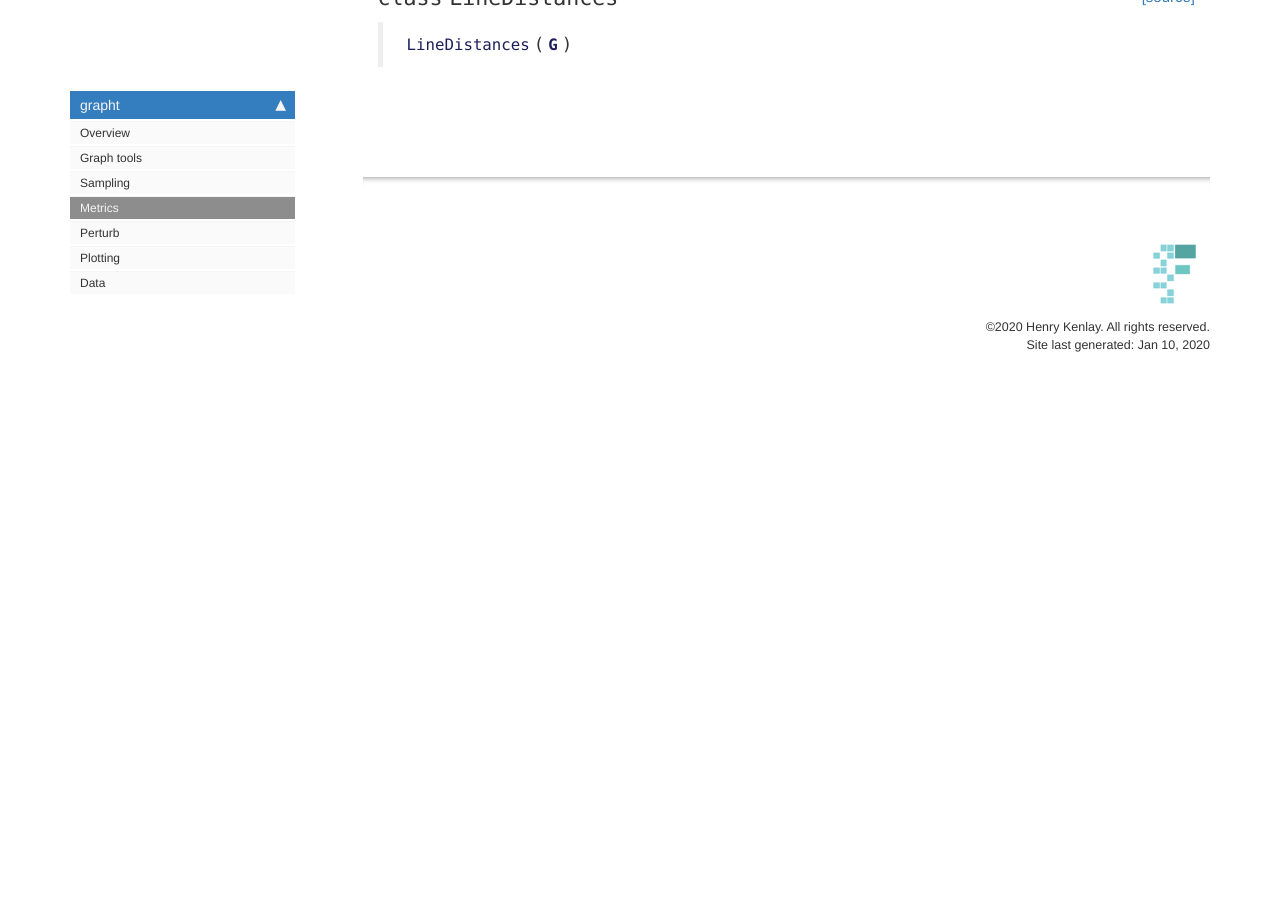
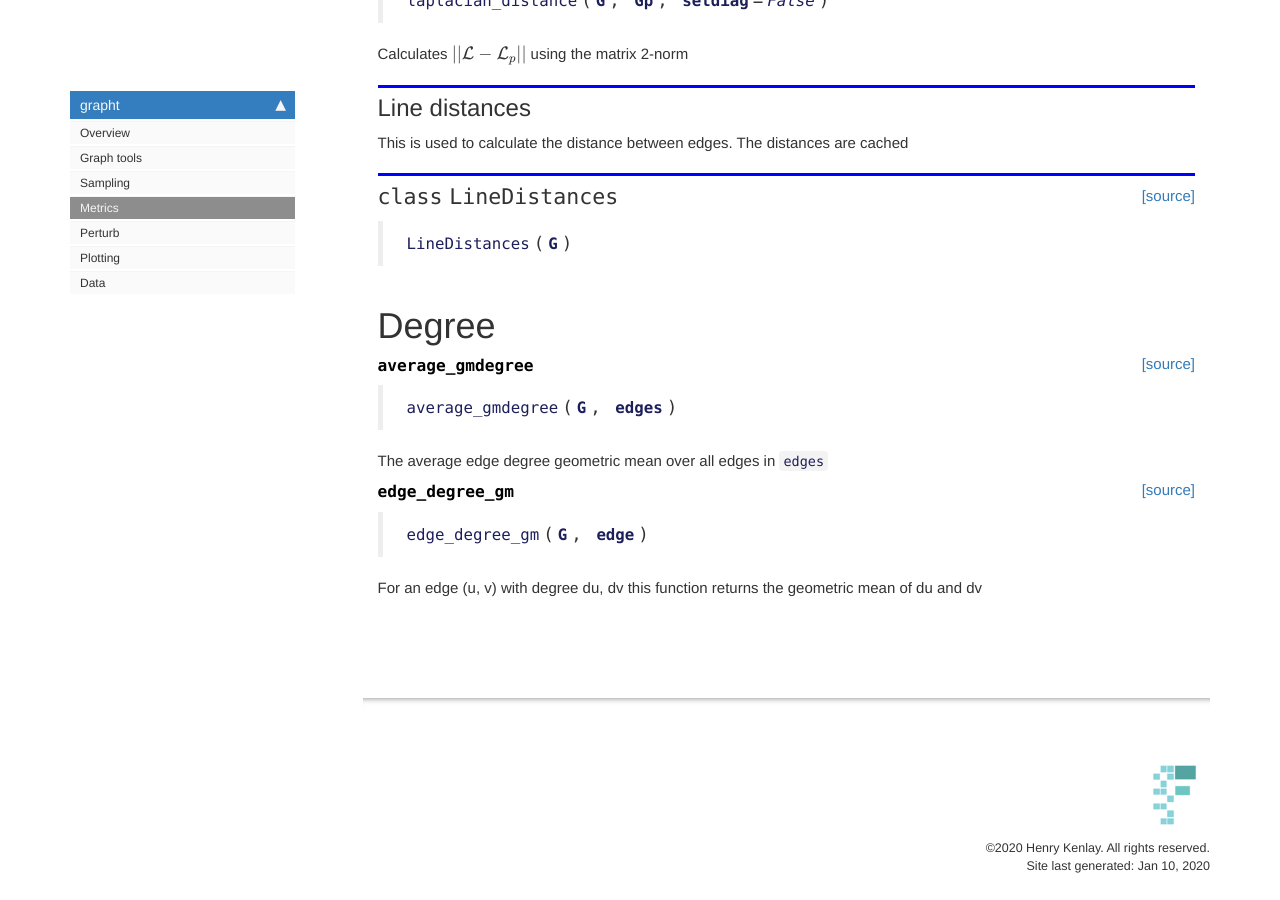
Before and after one commit to henrykenlay/grapht, a Jekyll site: the page built from docs/metrics.html, in a window 1280 px wide and 900 px high, scrolled down 1113 px. Built offline with Jekyll 4.4.1, drawn with Linux system fonts in a browser that asks for light colours; nearby versions of some CDN libraries; comment, search, counter and statistics services are not loaded; before the commit the page ends 1518 px from its top, so only the background shows below that; some of the changed text lies outside the part shown.

Commit message:
some new features

```diff
--- a/docs/data.html
+++ b/docs/data.html
@@ -128,7 +128,7 @@
 
 
 <div class="output_markdown rendered_html output_subarea ">
-<h2 id="SensorGraph" class="doc_header"><code>class</code> <code>SensorGraph</code><a href="https://github.com/HenryKenlay/grapht/tree/master/grapht/data.py#L59" class="source_link" style="float:right">[source]</a></h2><blockquote><p><code>SensorGraph</code>(<strong><code>n</code></strong>)</p>
+<h2 id="SensorGraph" class="doc_header"><code>class</code> <code>SensorGraph</code><a href="https://github.com/HenryKenlay/grapht/tree/master/grapht/data.py#L62" class="source_link" style="float:right">[source]</a></h2><blockquote><p><code>SensorGraph</code>(<strong><code>n</code></strong>)</p>
 </blockquote>
 <p>KNN sensor graph, this used the github pygsp.graphs.Sensor implementation, not the stable release (i.e. as described in the docs)</p>
 
@@ -149,7 +149,7 @@
 
 
 <div class="output_markdown rendered_html output_subarea ">
-<h2 id="CoraGraph" class="doc_header"><code>class</code> <code>CoraGraph</code><a href="https://github.com/HenryKenlay/grapht/tree/master/grapht/data.py#L74" class="source_link" style="float:right">[source]</a></h2><blockquote><p><code>CoraGraph</code>(<strong><code>save_location</code></strong>=<em><code>'/tmp/cora'</code></em>)</p>
+<h2 id="CoraGraph" class="doc_header"><code>class</code> <code>CoraGraph</code><a href="https://github.com/HenryKenlay/grapht/tree/master/grapht/data.py#L79" class="source_link" style="float:right">[source]</a></h2><blockquote><p><code>CoraGraph</code>(<strong><code>save_location</code></strong>=<em><code>'/tmp/cora'</code></em>)</p>
 </blockquote>
 
 </div>
--- a/docs/metrics.html
+++ b/docs/metrics.html
@@ -50,7 +50,28 @@
 
 
 <div class="output_markdown rendered_html output_subarea ">
-<h4 id="sparse_2norm" class="doc_header"><code>sparse_2norm</code><a href="https://github.com/HenryKenlay/grapht/tree/master/grapht/metrics.py#L14" class="source_link" style="float:right">[source]</a></h4><blockquote><p><code>sparse_2norm</code>(<strong><code>A</code></strong>)</p>
+<h4 id="sparse_norm" class="doc_header"><code>sparse_norm</code><a href="https://github.com/HenryKenlay/grapht/tree/master/grapht/metrics.py#L15" class="source_link" style="float:right">[source]</a></h4><blockquote><p><code>sparse_norm</code>(<strong><code>A</code></strong>, <strong><code>ord</code></strong>=<em><code>2</code></em>)</p>
+</blockquote>
+<p>Like scipy.sparse.lingalg.norm but with 2 and max norm implemented</p>
+
+</div>
+
+</div>
+
+</div>
+</div>
+
+</div>
+<div class="cell border-box-sizing code_cell rendered">
+
+<div class="output_wrapper">
+<div class="output">
+
+<div class="output_area">
+
+
+<div class="output_markdown rendered_html output_subarea ">
+<h4 id="sparse_2norm" class="doc_header"><code>sparse_2norm</code><a href="https://github.com/HenryKenlay/grapht/tree/master/grapht/metrics.py#L24" class="source_link" style="float:right">[source]</a></h4><blockquote><p><code>sparse_2norm</code>(<strong><code>A</code></strong>)</p>
 </blockquote>
 <p>Returns the matrix 2-norm of a sparse matrix <code>A</code></p>
 
@@ -71,7 +92,7 @@
 
 
 <div class="output_markdown rendered_html output_subarea ">
-<h4 id="sparse_maxnorm" class="doc_header"><code>sparse_maxnorm</code><a href="https://github.com/HenryKenlay/grapht/tree/master/grapht/metrics.py#L18" class="source_link" style="float:right">[source]</a></h4><blockquote><p><code>sparse_maxnorm</code>(<strong><code>A</code></strong>)</p>
+<h4 id="sparse_maxnorm" class="doc_header"><code>sparse_maxnorm</code><a href="https://github.com/HenryKenlay/grapht/tree/master/grapht/metrics.py#L28" class="source_link" style="float:right">[source]</a></h4><blockquote><p><code>sparse_maxnorm</code>(<strong><code>A</code></strong>)</p>
 </blockquote>
 <p>Returns the max |A_ij| for a sparse matrix <code>A</code></p>
 
@@ -102,7 +123,7 @@
 
 
 <div class="output_markdown rendered_html output_subarea ">
-<h4 id="laplacian_distance" class="doc_header"><code>laplacian_distance</code><a href="https://github.com/HenryKenlay/grapht/tree/master/grapht/metrics.py#L23" class="source_link" style="float:right">[source]</a></h4><blockquote><p><code>laplacian_distance</code>(<strong><code>G</code></strong>, <strong><code>Gp</code></strong>, <strong><code>setdiag</code></strong>=<em><code>False</code></em>)</p>
+<h4 id="laplacian_distance" class="doc_header"><code>laplacian_distance</code><a href="https://github.com/HenryKenlay/grapht/tree/master/grapht/metrics.py#L33" class="source_link" style="float:right">[source]</a></h4><blockquote><p><code>laplacian_distance</code>(<strong><code>G</code></strong>, <strong><code>Gp</code></strong>, <strong><code>setdiag</code></strong>=<em><code>False</code></em>)</p>
 </blockquote>
 <p>Calculates $|| \mathcal{L} -  \mathcal{L}_p ||$ using the matrix 2-norm</p>
 
@@ -139,7 +160,7 @@
 
 
 <div class="output_markdown rendered_html output_subarea ">
-<h2 id="LineDistances" class="doc_header"><code>class</code> <code>LineDistances</code><a href="https://github.com/HenryKenlay/grapht/tree/master/grapht/metrics.py#L31" class="source_link" style="float:right">[source]</a></h2><blockquote><p><code>LineDistances</code>(<strong><code>G</code></strong>)</p>
+<h2 id="LineDistances" class="doc_header"><code>class</code> <code>LineDistances</code><a href="https://github.com/HenryKenlay/grapht/tree/master/grapht/metrics.py#L41" class="source_link" style="float:right">[source]</a></h2><blockquote><p><code>LineDistances</code>(<strong><code>G</code></strong>)</p>
 </blockquote>
 
 </div>
@@ -150,4 +171,55 @@
 </div>
 
 </div>
+<div class="cell border-box-sizing text_cell rendered"><div class="inner_cell">
+<div class="text_cell_render border-box-sizing rendered_html">
+<h1 id="Degree">Degree<a class="anchor-link" href="#Degree">&#182;</a></h1>
 </div>
+</div>
+</div>
+<div class="cell border-box-sizing code_cell rendered">
+
+</div>
+<div class="cell border-box-sizing code_cell rendered">
+
+<div class="output_wrapper">
+<div class="output">
+
+<div class="output_area">
+
+
+<div class="output_markdown rendered_html output_subarea ">
+<h4 id="average_gmdegree" class="doc_header"><code>average_gmdegree</code><a href="https://github.com/HenryKenlay/grapht/tree/master/grapht/metrics.py#L61" class="source_link" style="float:right">[source]</a></h4><blockquote><p><code>average_gmdegree</code>(<strong><code>G</code></strong>, <strong><code>edges</code></strong>)</p>
+</blockquote>
+<p>The average edge degree geometric mean over all edges in <code>edges</code></p>
+
+</div>
+
+</div>
+
+</div>
+</div>
+
+</div>
+<div class="cell border-box-sizing code_cell rendered">
+
+<div class="output_wrapper">
+<div class="output">
+
+<div class="output_area">
+
+
+<div class="output_markdown rendered_html output_subarea ">
+<h4 id="edge_degree_gm" class="doc_header"><code>edge_degree_gm</code><a href="https://github.com/HenryKenlay/grapht/tree/master/grapht/metrics.py#L65" class="source_link" style="float:right">[source]</a></h4><blockquote><p><code>edge_degree_gm</code>(<strong><code>G</code></strong>, <strong><code>edge</code></strong>)</p>
+</blockquote>
+<p>For an edge (u, v) with degree du, dv this function returns the geometric mean of du and dv</p>
+
+</div>
+
+</div>
+
+</div>
+</div>
+
+</div>
+</div>
--- a/grapht/_nbdev.py
+++ b/grapht/_nbdev.py
@@ -5,6 +5,7 @@
 index = {"non_pendant_edges": "00_graphtools.ipynb",
          "is_pendant": "00_graphtools.ipynb",
          "has_isolated_nodes": "00_graphtools.ipynb",
+         "edges_removed": "00_graphtools.ipynb",
          "laplacian": "00_graphtools.ipynb",
          "sample_nodes": "01_sampling.ipynb",
          "sample_node": "01_sampling.ipynb",
@@ -12,12 +13,16 @@
          "dilate": "01_sampling.ipynb",
          "sample_edges": "01_sampling.ipynb",
          "khop_subgraph": "01_sampling.ipynb",
+         "sparse_norm": "02_metrics.ipynb",
          "sparse_2norm": "02_metrics.ipynb",
          "sparse_maxnorm": "02_metrics.ipynb",
          "laplacian_distance": "02_metrics.ipynb",
          "LineDistances": "02_metrics.ipynb",
+         "average_gmdegree": "02_metrics.ipynb",
+         "edge_degree_gm": "02_metrics.ipynb",
          "khop_edge_deletion": "03_perturb.ipynb",
          "highlight_edges": "04_plotting.ipynb",
+         "heatmap": "04_plotting.ipynb",
          "cora": "05_data.ipynb",
          "make_planar_graph": "05_data.ipynb",
          "BAGraph": "05_data.ipynb",
--- a/grapht/graphtools.py
+++ b/grapht/graphtools.py
@@ -1,6 +1,6 @@
 # AUTOGENERATED! DO NOT EDIT! File to edit: 00_graphtools.ipynb (unless otherwise specified).
 
-__all__ = ['non_pendant_edges', 'is_pendant', 'has_isolated_nodes', 'laplacian']
+__all__ = ['non_pendant_edges', 'is_pendant', 'has_isolated_nodes', 'edges_removed', 'laplacian']
 
 # Cell
 from nbdev.showdoc import *
@@ -29,6 +29,10 @@
     else:
         return False
 
+def edges_removed(G, Gp):
+    "If Gp is made by removing edges from G this method will return a list of those edges"
+    return list(set(G.edges()) - set(Gp.edges()))
+
 # Cell
 def laplacian(G, setdiag=False):
     "Laplacian matrix of the graph `G`"
--- a/grapht/perturb.py
+++ b/grapht/perturb.py
@@ -12,10 +12,12 @@
 def khop_edge_deletion(G, k, r):
     """
     Removes r edges which are in a k-hop neighbourhood of some node, the graph will remain connected
+
+    If k is None then the samples are taken uniformly
     """
     solution = None
     while solution is None:
-        subgraph = khop_subgraph(G, k)
+        subgraph = khop_subgraph(G, k) if k is not None else G
         if len(non_pendant_edges(subgraph)) < r:
             continue
         edges = sample_edges(subgraph, r, non_pendant=True)
```
Also changed, not shown: docs/graphtools.html (+22 -1 lines), docs/perturb.html (+1 -12 lines), docs/plotting.html (+24 -0 lines), grapht/data.py (+11 -4 lines), grapht/metrics.py (+29 -1 lines), grapht/plotting.py (+35 -1 lines), 5 other files.
